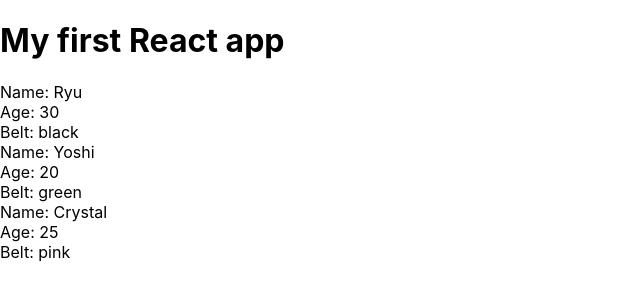
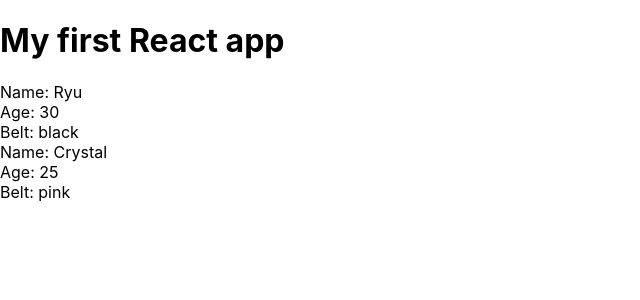
Before and after one commit to arjavpd/FirstApp, a React (Create React App) app in the folder myapp/: page / in a window 1280 px wide. Shown: the top 300 px of the page, without its empty margins (0-640 px from the left). Built offline with nearby package versions, Linux system fonts and the light colour scheme.

Commit message:
added conditional to ninjas list, will only display ninjas over 20 yrs old

```diff
--- a/myapp/src/Ninjas.js
+++ b/myapp/src/Ninjas.js
@@ -1,7 +1,9 @@
 import React from 'react';
 
 const Ninjas = ({ninjas}) => {
+	/*
 	const ninjaList = ninjas.map(ninja => {
+		if (ninja.age > 20) {
 			return (
 				<div className="ninja" key={ninja.id}>
 					<div>Name: {ninja.name}</div>
@@ -9,8 +11,24 @@
 					<div>Belt: {ninja.belt}</div>
 				</div>
 			);
+		} else {
+			return null;
+		}
 	});
-	return <div className="ninja-list">{ninjaList}</div>;
+    */
+	return (
+		<div className="ninja-list">
+			{ninjas.map(ninja => {
+				return ninja.age > 20 ? (
+					<div className="ninja" key={ninja.id}>
+						<div>Name: {ninja.name}</div>
+						<div>Age: {ninja.age}</div>
+						<div>Belt: {ninja.belt}</div>
+					</div>
+				) : null; //return condition ? (return if true): (return if false)
+			})}
+		</div>
+	);
 };
 
 export default Ninjas;
```
Lines whose indentation alone changed are shown as unchanged.
